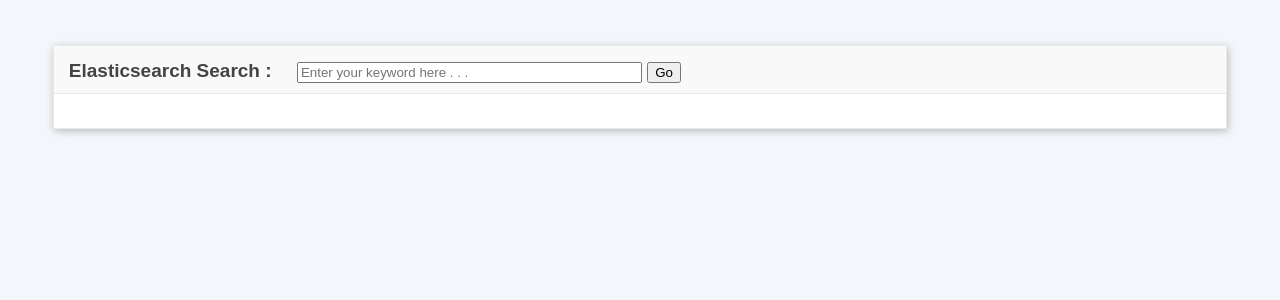
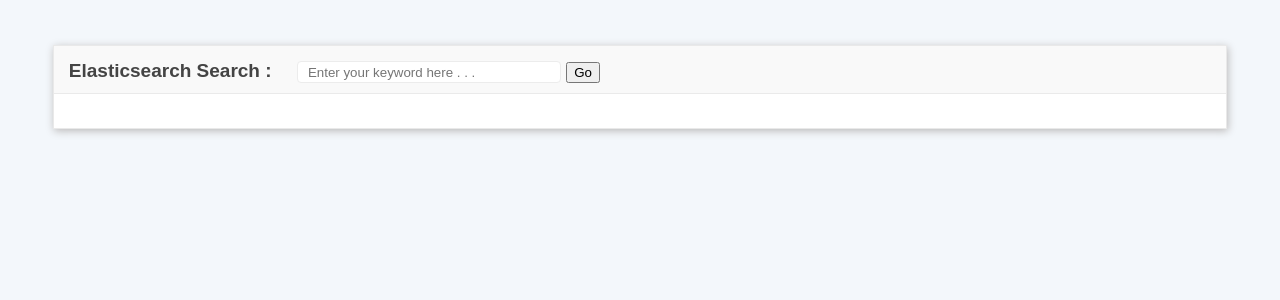
Before and after one commit to Natila/Elasticsearch, a CodeIgniter app: page /Practices_ElasticSearch/index.php/home/index in a window 1280 px wide. Shown: the top 300 px of the page. Run offline with CodeIgniter, Linux system fonts and the light colour scheme.

Commit message:
made some change on home view

```diff
--- a/application/views/home_view.php
+++ b/application/views/home_view.php
@@ -21,6 +21,7 @@ defined('BASEPATH') OR exit('No direct script access allowed');
                    name="q"
                    placeholder="Enter your keyword here . . ."
                    size="40"
+                   class="search"
                    value="<?php if($this->input->get('q') != '') echo strip_tags($this->input->get('q')); ?>" />
             <button type="submit">Go</button>
         </div>
--- a/assets/css/style.css
+++ b/assets/css/style.css
@@ -247,3 +247,11 @@ a:hover {
 .total-result {
     color: #000;
 }
+
+input[type="text"].search {
+    width: 250px;
+    height: 18px;
+    border-radius: 4px;
+    border: 1px solid #ececec;
+    padding-left: 10px;
+}
```
